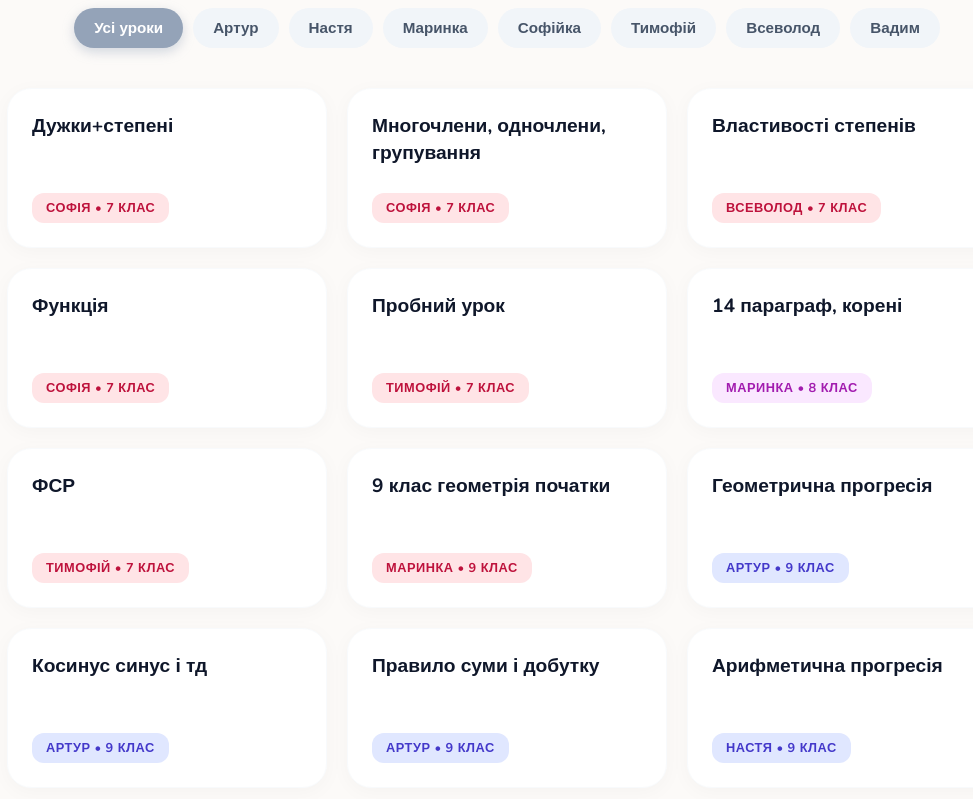
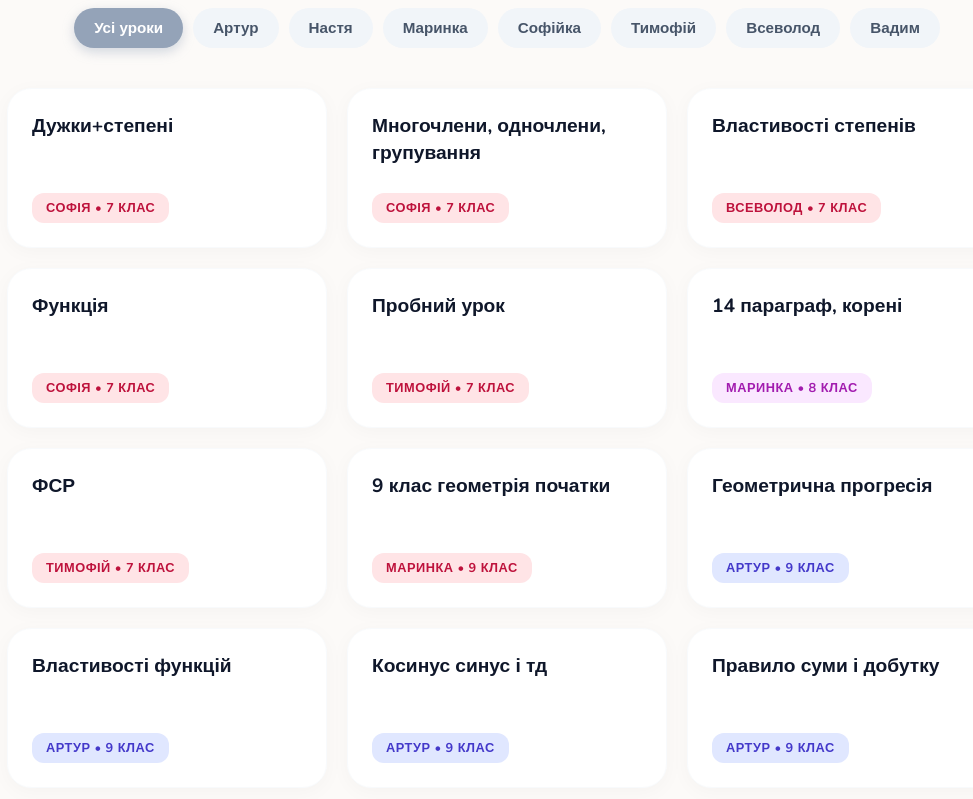
Before and after one commit to SofiiaKuchynska/tutor_site, a plain HTML site: page index.html in a window 1280 px wide. Shown: the part 153-952 px from the top of the page, without its empty margins (133-1106 px from the left). Drawn offline with nearby package versions, Linux system fonts and the light colour scheme.

Commit message:
Update index.html

```diff
--- a/index.html
+++ b/index.html
@@ -191,6 +191,11 @@
             <span class="tag grade-9"> Артур • 9 клас</span>
         </a>
 
+          <a href="alg_9_vl.html" class="card" data-student="artur">
+            <div class="topic">Властивості функцій</div>
+            <span class="tag grade-9"> Артур • 9 клас</span>
+        </a>
+
         <a href="geom_9_cos.sin.html" class="card" data-student="artur">
             <div class="topic">Косинус синус і тд</div>
             <span class="tag grade-9"> Артур • 9 клас</span>
```
